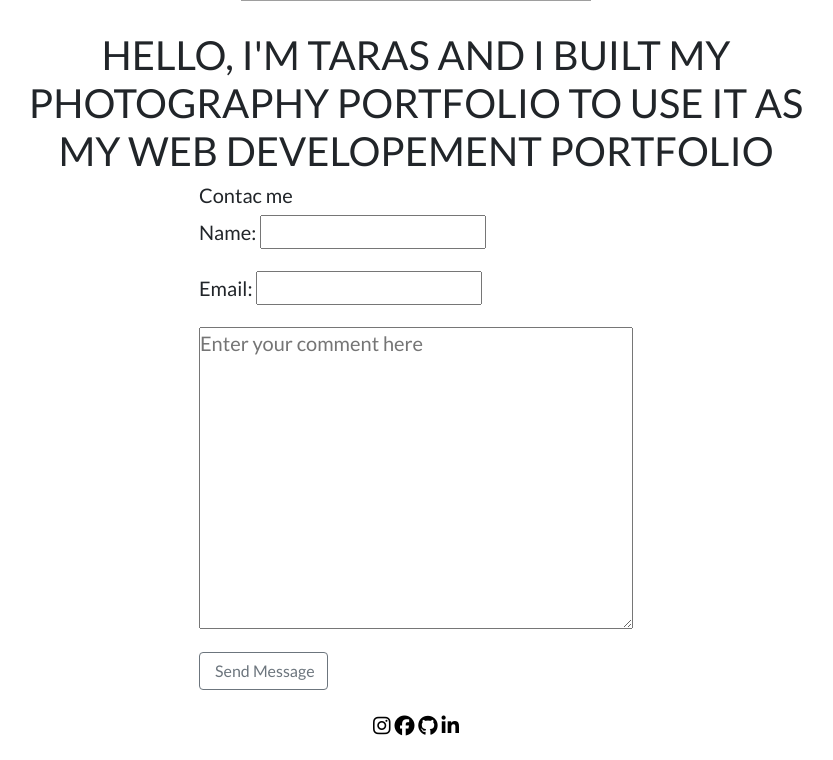
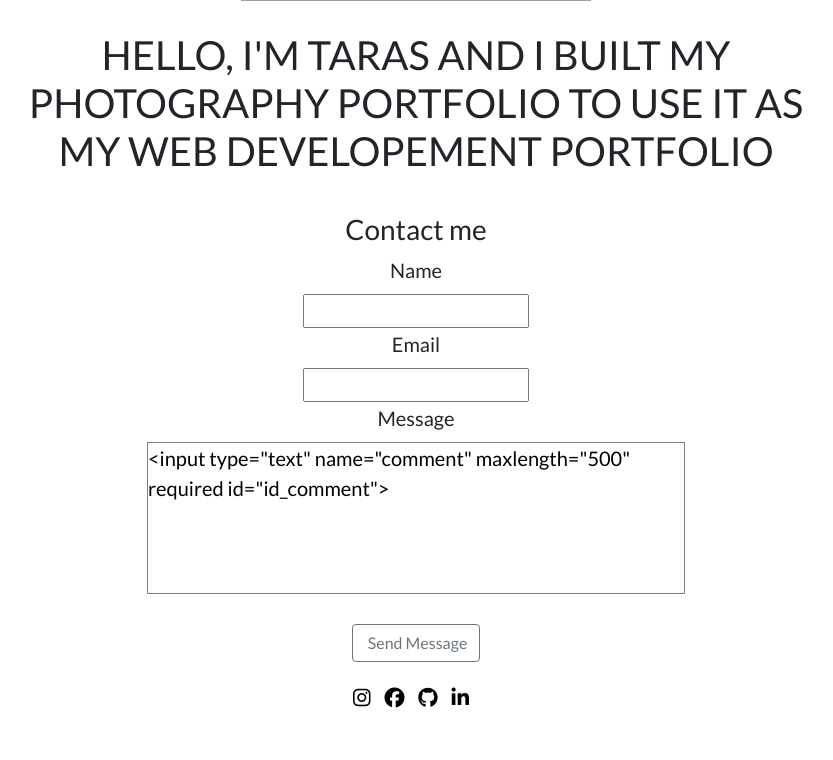
Before and after one commit to tarikkus-lviv/personal_django3_portfolio, a Django app: page /about/ in a window 1280 px wide. Shown: the part 811-1571 px from the top of the page, without its empty margins (224-1057 px from the left). After the commit the page ends 1519 px from the top, so only its background shows below. Run offline with Django 3.2, Linux system fonts and the light colour scheme; some libraries are stand-ins or nearby versions; grey boxes are pictures that could not be loaded.

Commit message:
password

```diff
--- a/personal_portfolio/settings.py
+++ b/personal_portfolio/settings.py
@@ -121,7 +121,7 @@ USE_TZ = True
 
 EMAIL_HOST= 'smtp.gmail.com'
 EMAIL_HOST_USER= 'tarikkus24@gmail.com'
-EMAIL_HOST_PASSWORD= 'enydut1234'
+EMAIL_HOST_PASSWORD= '********'
 EMAIL_USE_TLS= True
 EMAIL_PORT= 587
 
--- a/portfolio/forms.py
+++ b/portfolio/forms.py
@@ -13,5 +13,8 @@ class CreateUserForm(UserCreationForm):
 class ContactForm(forms.Form):
     name= forms.CharField(max_length=500, label="Name")
     email= forms.EmailField(max_length=500, label="Email")
-    comment= forms.CharField(label='',widget=forms.Textarea(
-                        attrs={'placeholder': 'Enter your comment here'}))
+    comment= forms.CharField(max_length=500, label="Message")
+
+
+# comment= forms.CharField(label='',widget=forms.Textarea(
+#                     attrs={'placeholder': 'Enter your message here...'}))
--- a/portfolio/static/portfolio/base.css
+++ b/portfolio/static/portfolio/base.css
@@ -52,6 +52,17 @@ h5.sighupform{
   flex-direction: column;
   align-items: center;
   justify-content: center;
+}
+
+.contact{
+  display: flex;
+  flex-direction: column;
+  align-items: center;
+  justify-content: center;
+}
+
+h5.contactform{
+  padding: 4px;
 }
 
 .preset{
@@ -117,7 +128,7 @@ a.active {
 }
 
 .fb-ic{
-  padding: 0;
+  padding: 0 10px 0 0;
 }
 
 .other{
@@ -272,3 +283,12 @@ hr{
     columns: 1;
   }
 }
+
+.messageinput {
+  float: left;
+  width: 100%;
+  min-height: 10px;
+  outline: none;
+  resize: none;
+  border: 1px solid grey;
+}
--- a/portfolio/templates/portfolio/about.html
+++ b/portfolio/templates/portfolio/about.html
@@ -5,7 +5,7 @@
 
 {% block content %}
 
-<div class="other">
+
   <div class="">
       <img class="photoabout" src="{% static 'portfolio/DSC05415.jpg' %}">
   </div>
@@ -13,15 +13,29 @@
     <h1 class="abouttext">HELLO, I'M TARAS AND I BUILT MY PHOTOGRAPHY PORTFOLIO TO USE IT AS MY WEB DEVELOPEMENT PORTFOLIO</h1>
   </div>
 
+<br>
+
   <form method="post">
     {% csrf_token %}
-    <div class="">
-      <h5>Contac me</h5>
-      {{ form.as_p }}
-        <button class="btn btn-outline-secondary" type="submit"> Send Message</button>
+    <div class="contact">
+      <h3>Contact me</h3>
+
+      <h5 class="contactform">Name</h5>
+      {{ form.name }}
+
+      <h5 class="contactform">Email</h5>
+      {{ form.email }}
+
+      <h5 class="contactform">Message</h5>
+      <textarea class="messageinput" rows="5" cols="50" placeholder="Enter your message...">{{ form.comment }}</textarea>
+
+
+<br>
+
+      <button class="btn btn-outline-secondary" type="submit"> Send Message</button>
     </div>
   </form>
-</div>
+
 
 
 {% endblock %}
```
Also changed, not shown: db.sqlite3.
